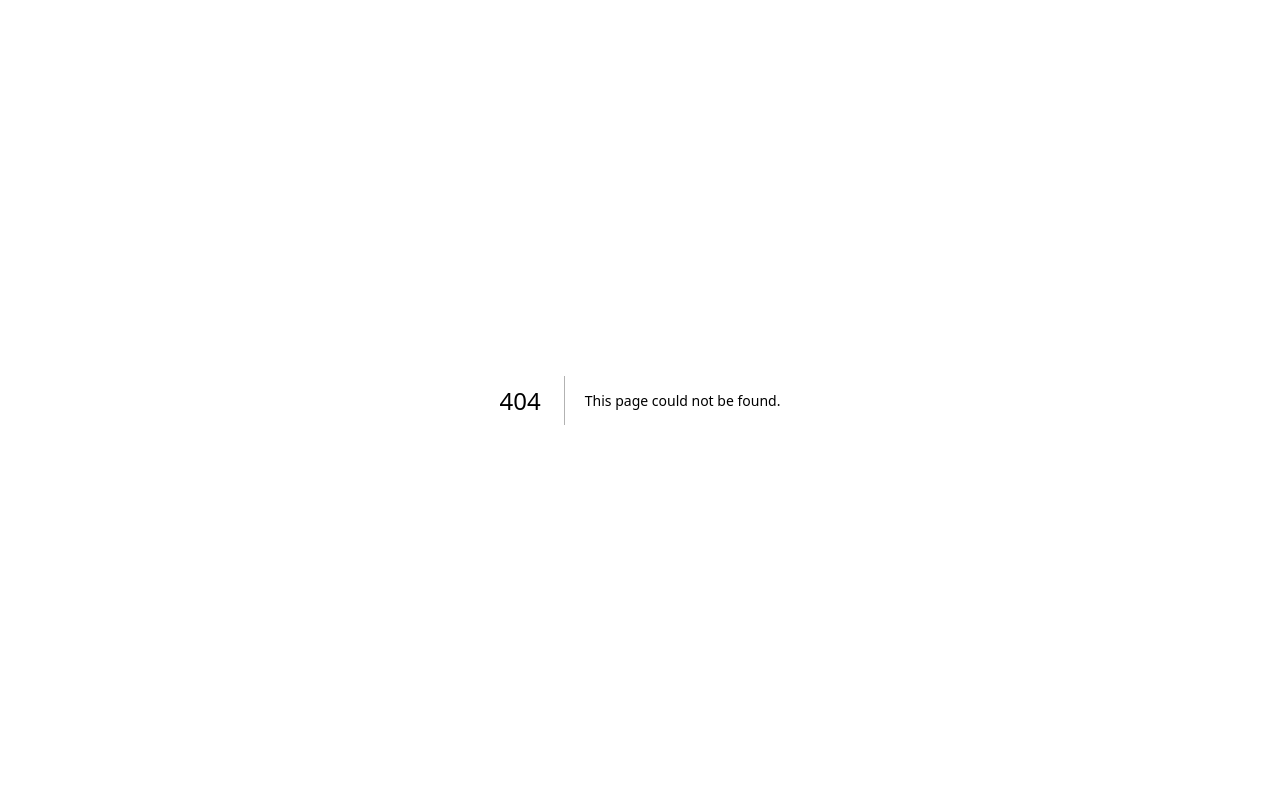
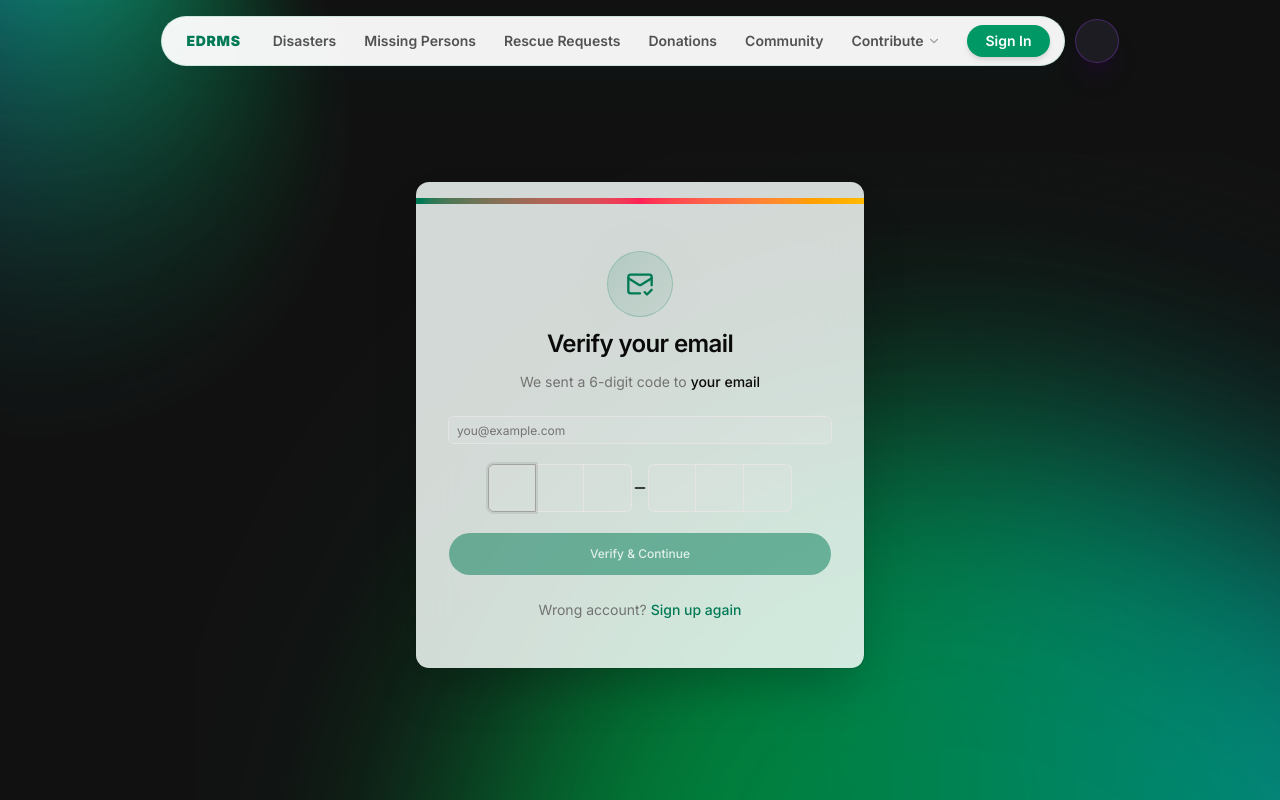
Before and after one commit to AhmadZubayer/EDRMS-Frontend-NextJS-WebDevL2-A7, a Next.js app: page /verify-email in a window 1280 px wide. Before the commit this address had no page. Shown: the top 800 px of the page. Built offline with nearby package versions, Linux system fonts and the light colour scheme; some icons are missing.

Commit message:
Add email verification OTP page

```diff
--- /dev/null
+++ b/app/(auth)/verify-email/page.tsx
@@ -0,0 +1,76 @@
+'use client';
+
+import React, { Suspense, useState } from 'react';
+import Link from 'next/link';
+import { useRouter, useSearchParams } from 'next/navigation';
+import { MailCheck, Loader2 } from 'lucide-react';
+import { Button } from '@/components/ui/button';
+import { Input } from '@/components/ui/input';
+import { publicApi } from '@/app/lib/public-api';
+import { useAuth } from '@/app/contexts/AuthProvider';
+import { OtpShell, OtpField } from '@/components/auth/otp-shell';
+
+const VerifyEmailContent = () => {
+  const router = useRouter();
+  const params = useSearchParams();
+  const { fetchCurrentUser } = useAuth();
+  const [email, setEmail] = useState(params.get('email') || '');
+  const [otp, setOtp] = useState('');
+  const [loading, setLoading] = useState(false);
+  const [error, setError] = useState('');
+  const [done, setDone] = useState(false);
+
+  const submit = async (e?: React.FormEvent) => {
+    e?.preventDefault();
+    if (otp.length !== 6 || !email) return;
+    setLoading(true);
+    setError('');
+    try {
+      const res = await publicApi.post('/auth/verify-email', { email, otp });
+      const token = res.data?.data?.accessToken;
+      if (token) localStorage.setItem('access_token', token);
+      await fetchCurrentUser();
+      setDone(true);
+      setTimeout(() => router.push('/'), 1200);
+    } catch (err: any) {
+      setError(err?.response?.data?.message || 'Invalid or expired code.');
+      setOtp('');
+    } finally {
+      setLoading(false);
+    }
+  };
+
+  return (
+    <OtpShell
+      icon={<MailCheck className="size-7" />}
+      title={done ? 'Email verified' : 'Verify your email'}
+      subtitle={
+        done ? 'Welcome aboard! Redirecting you now...' : (
+          <>We sent a 6-digit code to <span className="font-medium text-foreground">{email || 'your email'}</span></>
+        )
+      }
+      footer={<>Wrong account? <Link href="/sign-up" className="font-medium text-primary hover:underline">Sign up again</Link></>}
+    >
+      {!done && (
+        <form onSubmit={submit} className="space-y-5">
+          {!params.get('email') && (
+            <Input type="email" placeholder="you@example.com" value={email} onChange={(e) => setEmail(e.target.value)} />
+          )}
+          <OtpField value={otp} onChange={setOtp} disabled={loading} />
+          {error && <p className="text-center text-sm text-destructive">{error}</p>}
+          <Button type="submit" className="h-11 w-full rounded-full" disabled={loading || otp.length !== 6}>
+            {loading ? <Loader2 className="size-4 animate-spin" /> : 'Verify & Continue'}
+          </Button>
+        </form>
+      )}
+    </OtpShell>
+  );
+};
+
+export default function VerifyEmailPage() {
+  return (
+    <Suspense>
+      <VerifyEmailContent />
+    </Suspense>
+  );
+}
```
